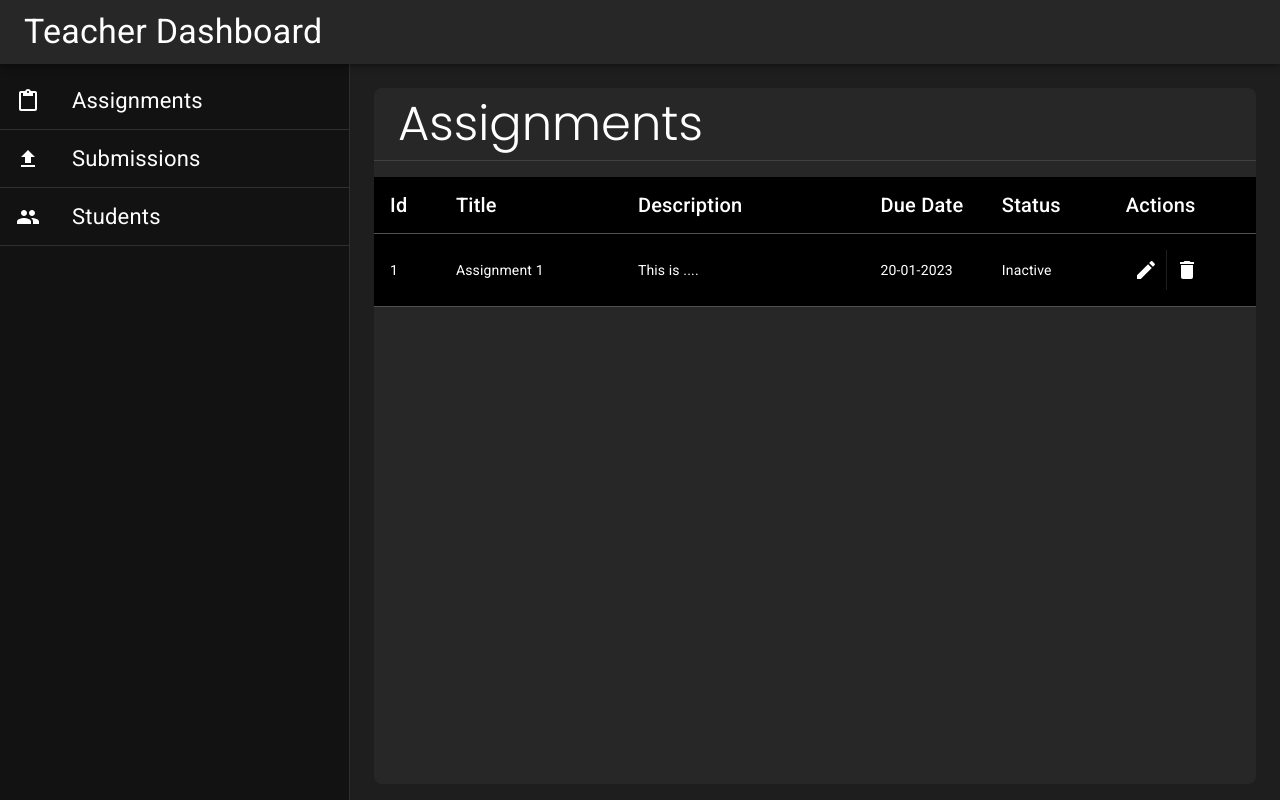
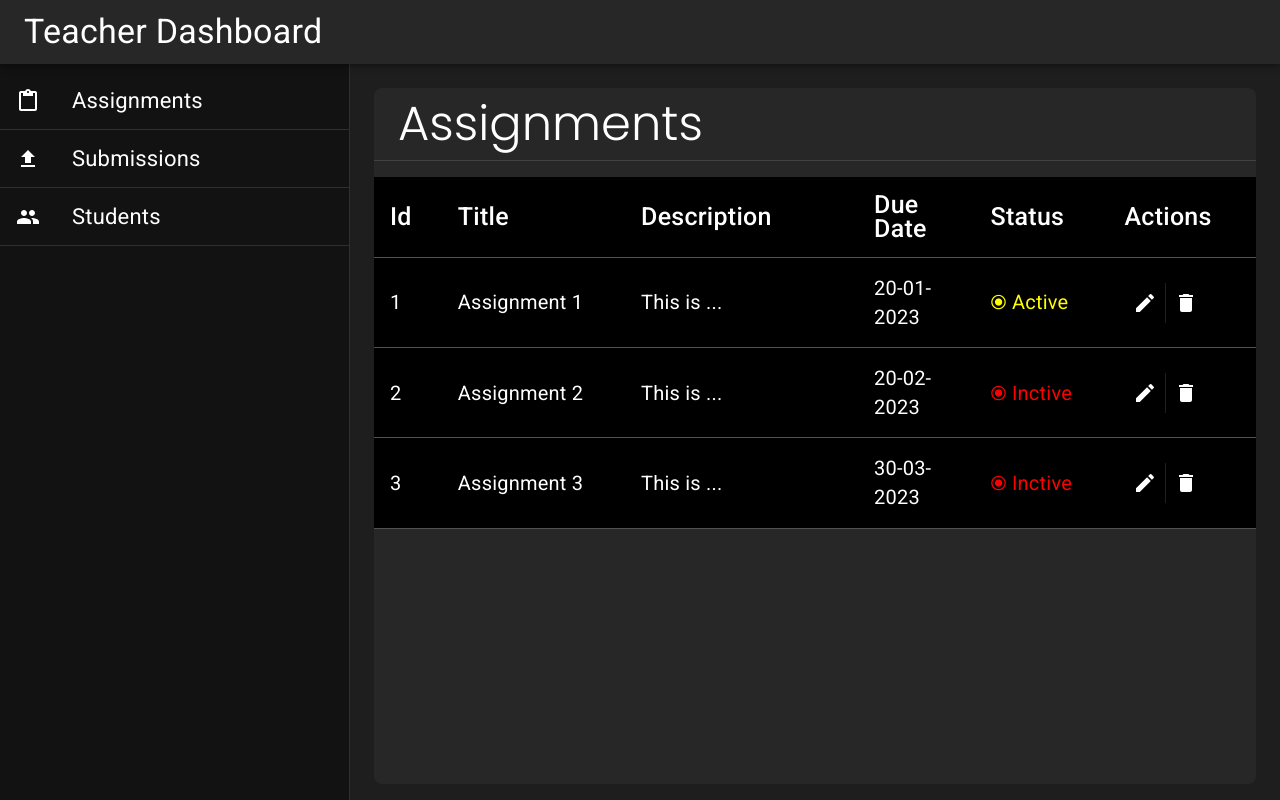
Before and after one commit to WinayGupta777/Assignment_Management, a React (Create React App) app in the folder frontend/: page / in a window 1280 px wide. Built offline with nearby package versions, Linux system fonts and the light colour scheme.

Commit message:
JSON file created for Table content; Status color applied;

```diff
--- a/frontend/src/components/AssignmentPage.js
+++ b/frontend/src/components/AssignmentPage.js
@@ -2,6 +2,7 @@ import React from 'react';
 import { Box, Divider, Typography, Paper, Table, TableCell, TableContainer, TableHead, TableRow, TableBody, Button, IconButton, Toolbar } from '@mui/material';
 import DeleteIcon from '@mui/icons-material/Delete';
 import EditIcon from '@mui/icons-material/Edit';
+import TableData from "../json/TableData.json";
 
 const AssignmentPage = () => {
     const drawerSpace = "350px";
@@ -41,25 +42,27 @@ const AssignmentTable = () => {
                     <TableHead>
                         <TableRow>
                             {["Id", "Title", "Description", "Due Date", "Status", "Actions"].map((value, key) => (
-                                <TableCell key={key} style={{ fontSize: '20px' }}>{value}</TableCell>
+                                <TableCell key={key} style={{ fontSize: '25px' }}>{value}</TableCell>
                             ))}
                         </TableRow>
                     </TableHead>
 
                     <TableBody>
-                        <TableRow>
-                            <TableCell style={{ width: '5%' }}>1</TableCell>
-                            <TableCell style={{ width: '15%' }}>Assignment 1</TableCell>
-                            <TableCell style={{ width: '20%' }}>This is ....</TableCell>
-                            <TableCell style={{ width: '10%' }}>20-01-2023</TableCell>
-                            <TableCell style={{ width: '10%' }}>Inactive</TableCell>
+                        {TableData.map((value, key) => (
+
+                            <TableRow key={key}>
+                                <TableCell style={{ width: '5%', fontSize: '20px' }}>{value.Id}</TableCell>
+                                <TableCell style={{ width: '15%', fontSize: '20px' }}>{value.Title}</TableCell>
+                                <TableCell style={{ width: '20%', fontSize: '20px' }}>{value.Description}</TableCell>
+                                <TableCell style={{ width: '10%', fontSize: '20px' }}>{value.DueDate}</TableCell>
+                                <TableCell style={{ width: '10%', fontSize: '20px', color: value.Status == "Active" ? 'yellow' : 'red' }}>⦿ {value.Status}</TableCell>
                                 <TableCell style={{ width: '10%' }}>
                                     <Box
                                         sx={{
                                             display: 'flex', justifyContent: 'space-between', width: '55%',
                                         }}
                                     >
-                                    <IconButton edge={false}>
+                                        <IconButton>
                                             <EditIcon />
                                         </IconButton>
                                         <Divider orientation='vertical' flexItem />
@@ -69,6 +72,7 @@ const AssignmentTable = () => {
                                     </Box>
                                 </TableCell>
                             </TableRow>
+                        ))}
                     </TableBody>
                 </Table>
             </TableContainer>
--- /dev/null
+++ b/frontend/src/json/TableData.json
@@ -0,0 +1,23 @@
+[
+    {
+        "Id": 1,
+        "Title": "Assignment 1",
+        "Description": "This is ...",
+        "DueDate": "20-01-2023",
+        "Status": "Active"
+    },
+    {
+        "Id": 2,
+        "Title": "Assignment 2",
+        "Description": "This is ...",
+        "DueDate": "20-02-2023",
+        "Status": "Inctive"
+    },
+    {
+        "Id": 3,
+        "Title": "Assignment 3",
+        "Description": "This is ...",
+        "DueDate": "30-03-2023",
+        "Status": "Inctive"
+    }
+]
```
Lines whose indentation alone changed are shown as unchanged.
